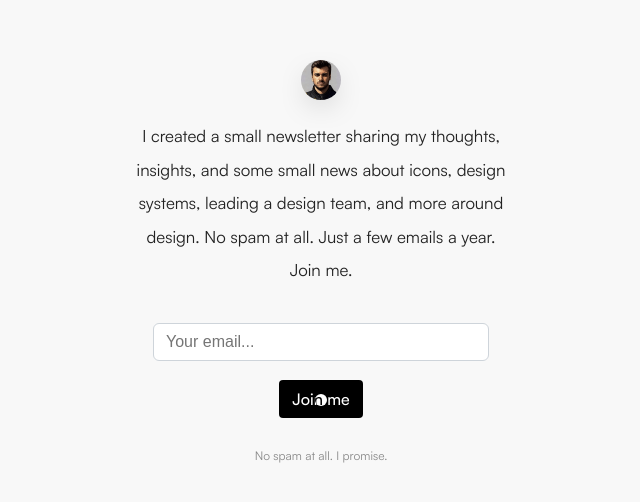
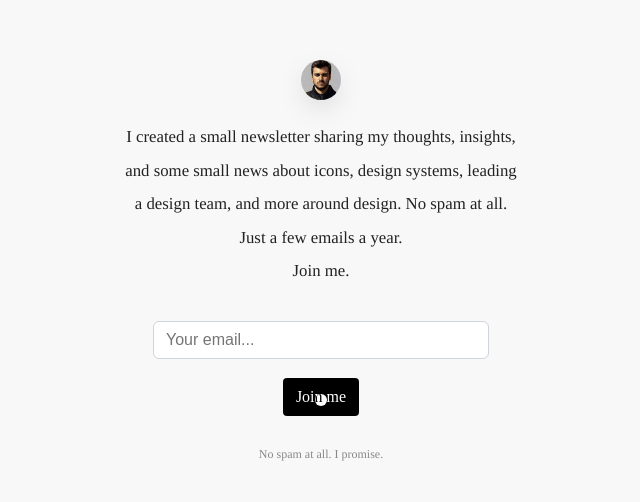
Before and after one commit to lucaburgio/lucaburgio.com, a PHP site: page /join in a window 1280 px wide. Shown: the top 502 px of the page, without its empty margins (319-959 px from the left). Run offline with PHP 8.4, Linux system fonts and the light colour scheme.

Commit message:
fix: fonts

```diff
--- a/css/default.css
+++ b/css/default.css
@@ -1,39 +1,3 @@
-@font-face {
-  font-family: 'Satoshi-LightItalic';
-  src: url('../fonts/Satoshi-LightItalic.woff2') format('woff2'),
-       url('../fonts/Satoshi-LightItalic.woff') format('woff'),
-       url('../fonts/Satoshi-LightItalic.ttf') format('truetype');
-       font-weight: 300;
-       font-display: swap;
-       font-style: italic;
-}
-@font-face {
-  font-family: 'Satoshi-Regular';
-  src: url('../fonts/Satoshi-Regular.woff2') format('woff2'),
-       url('../fonts/Satoshi-Regular.woff') format('woff'),
-       url('../fonts/Satoshi-Regular.ttf') format('truetype');
-       font-weight: 400;
-       font-display: swap;
-       font-style: normal;
-}
-@font-face {
-  font-family: 'Satoshi-Medium';
-  src: url('../fonts/Satoshi-Medium.woff2') format('woff2'),
-       url('../fonts/Satoshi-Medium.woff') format('woff'),
-       url('../fonts/Satoshi-Medium.ttf') format('truetype');
-       font-weight: 500;
-       font-display: swap;
-       font-style: normal;
-}
-@font-face {
-  font-family: 'Satoshi-Bold';
-  src: url('../fonts/Satoshi-Bold.woff2') format('woff2'),
-       url('../fonts/Satoshi-Bold.woff') format('woff'),
-       url('../fonts/Satoshi-Bold.ttf') format('truetype');
-       font-weight: 700;
-       font-display: swap;
-       font-style: normal;
-}
 *{
   cursor: none;
 }
@@ -192,7 +156,7 @@ a.list-item:hover{
 .text-100{
   color: var(--main);
   font-size: 4.4em;
-  font-weight: 700;
+  font-family: 'Satoshi-Bold';
   line-height: 1;
   letter-spacing: -4px;
   margin-bottom: 80px;
@@ -201,7 +165,7 @@ a.list-item:hover{
 }
 .text-100 span{
   font-weight: var(--thin);
-  font-style: italic;
+  font-family: 'Satoshi-LightItalic';
   color: var(--main);
 }
 .text-100 a, .text-500 a, .text-550 a{
@@ -278,6 +242,7 @@ a.list-item:hover{
 }
 .text-700{
   font-size: var(--sm);
+  font-family:"Satoshi-Medium";
   color: var(--main);
 }
 .text-800 {
--- a/index.html
+++ b/index.html
@@ -10,7 +10,8 @@
 		content="I’m Luca. Product Designer currently based in Milan. Designing pixel stories at Bending Spoons." />
 	<meta name="author" content="Luca Burgio" />
 	<link rel="shortcut icon" href="images/favicon.png">
-	<link rel="stylesheet" type="text/css" href="css/default.css?v=5.11" />
+	<link rel="stylesheet" type="text/css" href="css/default.css?v=5.12" />
+	<link rel="stylesheet" type="text/css" href="css/satoshi.css" />
 	<script src='js/jquery202.min.js'></script>
 	<script src="https://cdn.jsdelivr.net/npm/chart.js"></script>
 	<script src="https://cdn.jsdelivr.net/npm/chartjs-plugin-annotation@1.0.2"></script>
```
